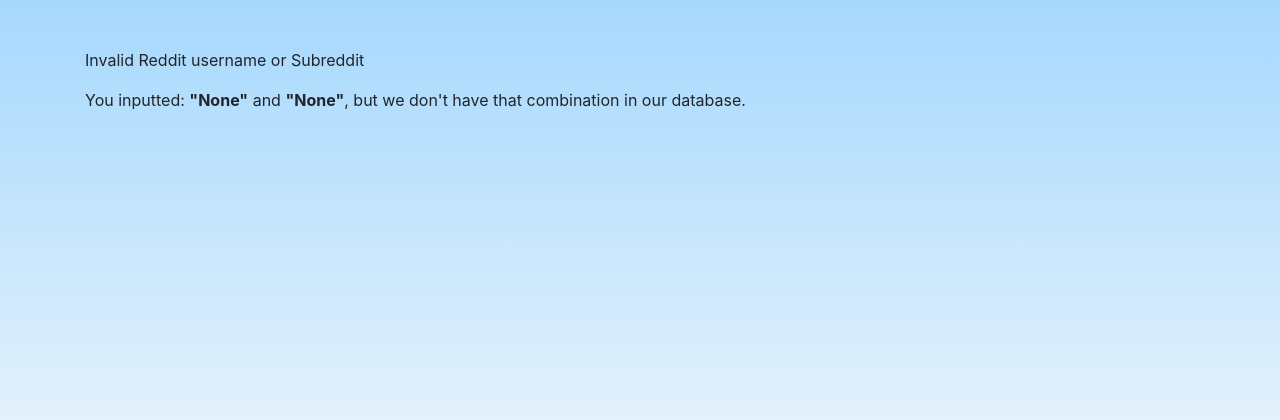
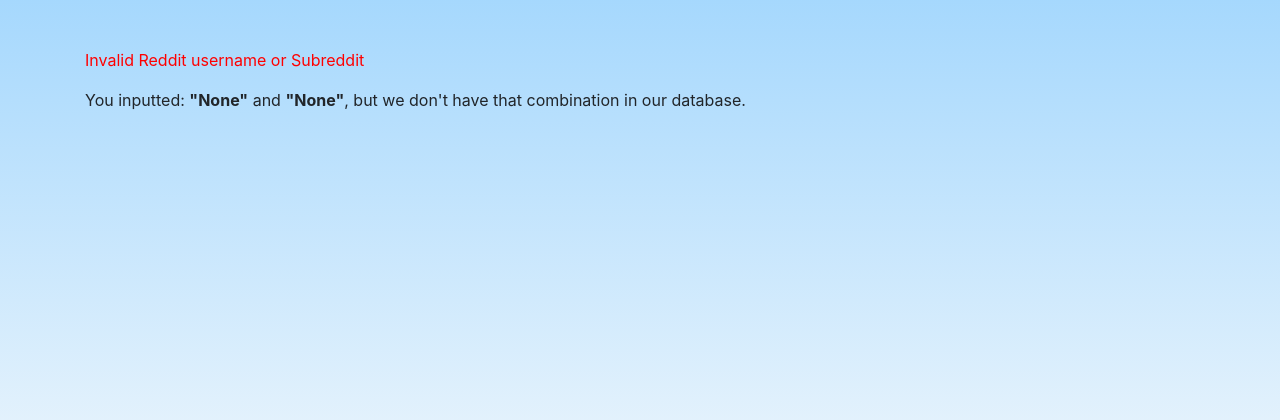
Before and after one commit to casmlab/appealmod, a Django app: page /ban-appeal/error/ in a window 1280 px wide. Shown: the top 420 px of the page. Run offline with Django 5.2, Linux system fonts and the light colour scheme; some libraries are stand-ins or nearby versions.

Commit message:
ban-appeals: Make validation-errors styles work also for non-lists

```diff
--- a/static/css/styles.css
+++ b/static/css/styles.css
@@ -309,7 +309,7 @@ h4 {
     display: flex;
 }
 
-.validation-errors ul {
+.validation-errors {
     color: red;
     margin-top: 10px;
 }
```
